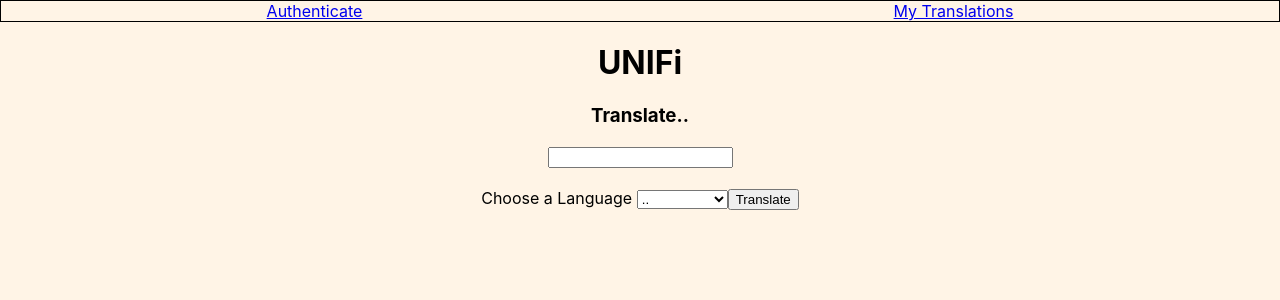
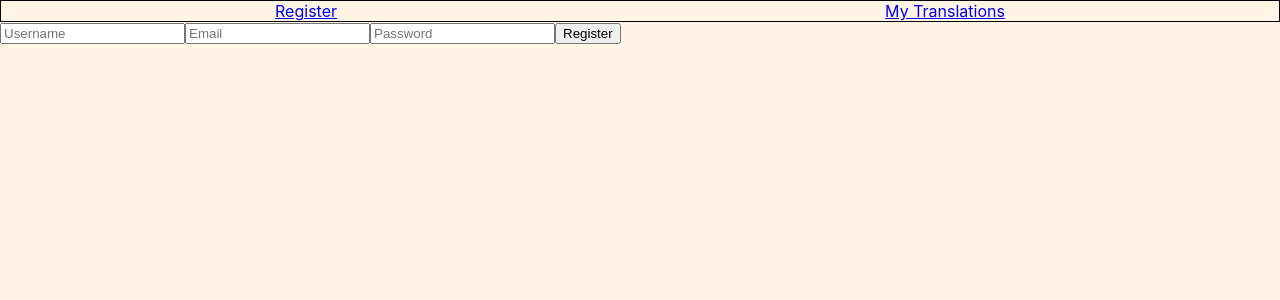
Before and after one commit to the-kevin-lee/springboard-capstone-translation-app, a React (Create React App) app in the folder 1-frontend/translation-app/: page /register in a window 1280 px wide. Before the commit this address led to /. Shown: the top 300 px of the page. Built offline with nearby package versions, Linux system fonts and the light colour scheme.

Commit message:
production and development config

```diff
--- a/1-frontend/translation-app/src/App.js
+++ b/1-frontend/translation-app/src/App.js
@@ -1,6 +1,7 @@
 import React from "react";
 import Main from "./pages/Main";
-import Authenticate from "./pages/Authenticate";
+import Login from "./pages/Login";
+import Register from "./pages/Register";
 import Translations from "./pages/Translation";
 
 import {
@@ -26,8 +27,10 @@
 
           {/* vvvvvvvv this is the main SPA */}
           <Route path="/" element={<Main />} />
-          <Route path='/authenticate' element = {<Authenticate />} />
+
           <Route path='/translations' element = {<Translations/>} />
+          <Route path='/login' element={<Login />} />
+          <Route path='/register' element={<Register />} />
           <Route path='*' element = {<Navigate to="/" />} />
 
         </Routes>
--- a/1-frontend/translation-app/src/components/Navigation.js
+++ b/1-frontend/translation-app/src/components/Navigation.js
@@ -4,7 +4,7 @@
 const Navigation  = () => {
     return (
         <div className="navigation">
-            <a href="/">Authenticate</a>
+            <a href="/register">Register</a>
             <a href="/about">My Translations</a>
         </div>
     )
--- a/1-frontend/translation-app/src/pages/Authenticate.js
+++ /dev/null
@@ -1,9 +0,0 @@
-const Authenticate = () => {
-    return (
-        <div>
-            <h1>Authenticate</h1>
-        </div>
-    );
-}
-
-export default Authenticate;
--- /dev/null
+++ b/1-frontend/translation-app/src/pages/Login.js
@@ -0,0 +1,52 @@
+import { useState } from "react";
+
+const Login = () => {
+  const [email, setEmail] = useState("");
+  const [password, setPassword] = useState("");
+
+  const handleLogin = async (e) => {
+    e.preventDefault();
+    const response = await fetch(
+      `${process.env.REACT_APP_API_SERVER}/login` ||
+        `http://localhost:5000/login`,
+      {
+        method: "POST",
+        headers: {
+          "Content-Type": "application/json",
+        },
+        body: JSON.stringify({ email, password }),
+      }
+    );
+
+    const data = response.json();
+    if (data.message === "Login success!") {
+      localStorage.setItem("userToken", "some_token");
+      alert("Logged in successfully!");
+    } else {
+      alert(data.message);
+    }
+  };
+
+
+  return (
+    <form onSubmit={handleLogin} >
+        <input
+            type="email"
+            value={email}
+            onChange={(e) => setEmail(e.target.value)}
+            placeholder="Email"
+        />
+        <input
+            type="password"
+            value={password}
+            onChange={(e) => setPassword(e.target.value)}
+            placeholder="password"
+        />
+
+        <button type="submit">Login</button>
+
+    </form>
+  )
+};
+
+export default Login;
--- /dev/null
+++ b/1-frontend/translation-app/src/pages/Register.js
@@ -0,0 +1,53 @@
+import {useState} from "react";
+
+const Register = () => {
+    const [username, setUsername] = useState("");
+    const [email, setEmail] = useState("");
+    const [password, setPassword] = useState("");
+
+    const handleRegister = async (e) => {
+        e.preventDefault();
+        const response = await fetch(`${process.env.REACT_APP_API_SERVER}/register` || `http://localhost:5000/register`, {
+            method: "POST",
+            headers: {
+                "Content-Type": "application/json",
+            },
+            body: JSON.stringify({username, email, password}),
+        });
+
+        const data = await response.json();
+        alert(data.message);
+    };
+
+
+    return (
+        <form onSubmit={handleRegister}>
+            <input
+                type="text"
+                value={username}
+                onChange={(e) => setUsername(e.target.value)}
+                placeholder="Username"
+            />
+
+            <input
+                type="email"
+                value={email}
+                onChange={(e) => setEmail(e.target.value)}
+                placeholder="Email"
+            />
+
+            <input
+                type="password"
+                value={password}
+                onChange={(e) => setPassword(e.target.value)}
+                placeholder="Password"
+            />
+            <button type="submit">Register</button>
+
+
+
+        </form>
+    )
+};
+
+export default Register;
```
Also changed, not shown: 2 other files (tests, documents, lock files or other folders).
